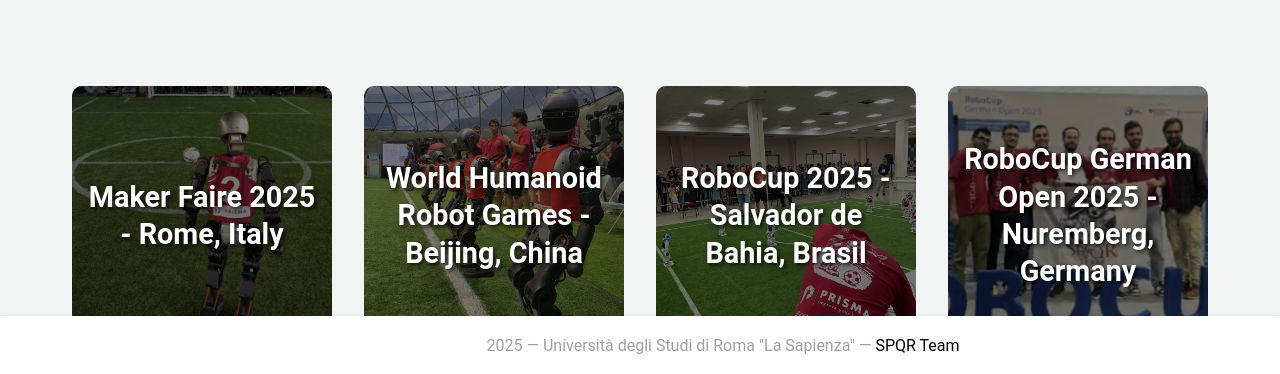
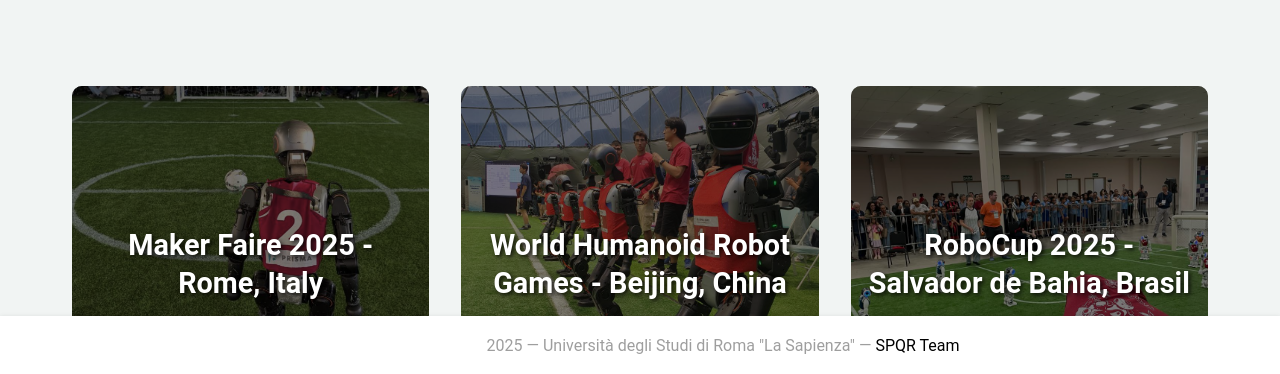
Before and after one commit to SPQRTeam/spqr-team-website, a Vue app: page /events in a window 1280 px wide. Shown: the part 424-798 px from the top of the page. Built offline with nearby package versions, Linux system fonts and the light colour scheme; a small style sheet from the web is missing.

Commit message:
new paper

```diff
--- a/src/pages/events.vue
+++ b/src/pages/events.vue
@@ -19,7 +19,6 @@
                 cols="12"
                 sm="6"
                 md="4"
-                lg="3"
                 v-for="event in events"
                 :key="event.name"
                 class="event-col"
--- a/src/pages/publications.vue
+++ b/src/pages/publications.vue
@@ -94,6 +94,21 @@
 const papers = [
 
     {
+        title: 'Self-supervised Feature Extraction for Enhanced Ball Detection on Soccer Robots',
+        year: 2025,
+        authors: 'C. Lin, D. Affinita, M. Zimmatore, D. Nardi, D. D. Bloisi, V. Suriani',
+        abstract: 'Robust and accurate ball detection is a critical component for autonomous humanoid soccer robots, particularly in dynamic and challenging environments such as RoboCup outdoor fields. However, traditional supervised approaches require extensive manual annotation, which is costly and time-intensive. To overcome this problem, we present a self-supervised learning framework for domain-adaptive feature extraction to enhance ball detection performance. The proposed approach leverages a general-purpose pretrained model to generate pseudo-labels, which are then used in a suite of self-supervised pretext tasks -- including colorization, edge detection, and triplet loss -- to learn robust visual features without relying on manual annotations. Additionally, a model-agnostic meta-learning (MAML) strategy is incorporated to ensure rapid adaptation to new deployment scenarios with minimal supervision. A new dataset comprising 10,000 labeled images from outdoor RoboCup SPL matches is introduced, used to validate the method, and made available to the community. Experimental results demonstrate that the proposed pipeline outperforms baseline models in terms of accuracy, F1 score, and IoU, while also exhibiting faster convergence.',
+        cover: new URL('@/assets/publications/BallDetection.png', import.meta.url).href,
+        extras: 'RoboCup Symposium Best Paper Award 2025',
+        links: [
+            {
+                link: 'https://arxiv.org/abs/2506.16821',
+                site: '',
+            },
+        ],
+    },
+
+    {
         title: 'LLCoach: Generating Robot Soccer Behaviors using Multi-Role Large Language Models',
         year: 2024,
         authors: 'M. Brienza, E. Musumeci, V. Suriani, D. Affinita, A. Pennisi, D. Nardi, D. D. Bloisi',
@@ -170,7 +185,7 @@ const papers = [
 
 .paper-cover {
     border-radius: 8px;
-    margin-top: auto;
+    margin: auto;
 }
 
 .paper-title {
```
Also changed, not shown: src/assets/publications/BallDetection.png (added).
